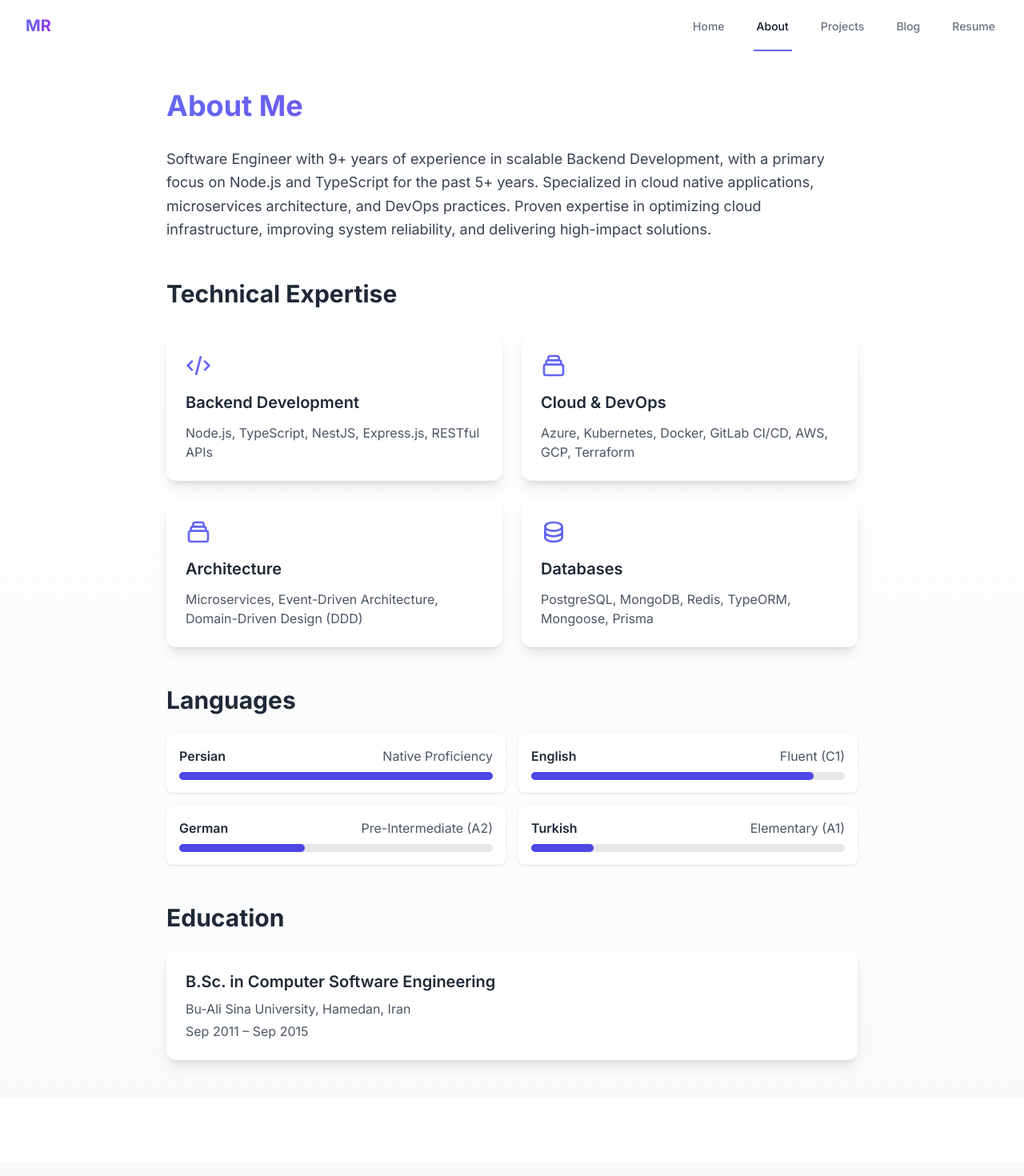
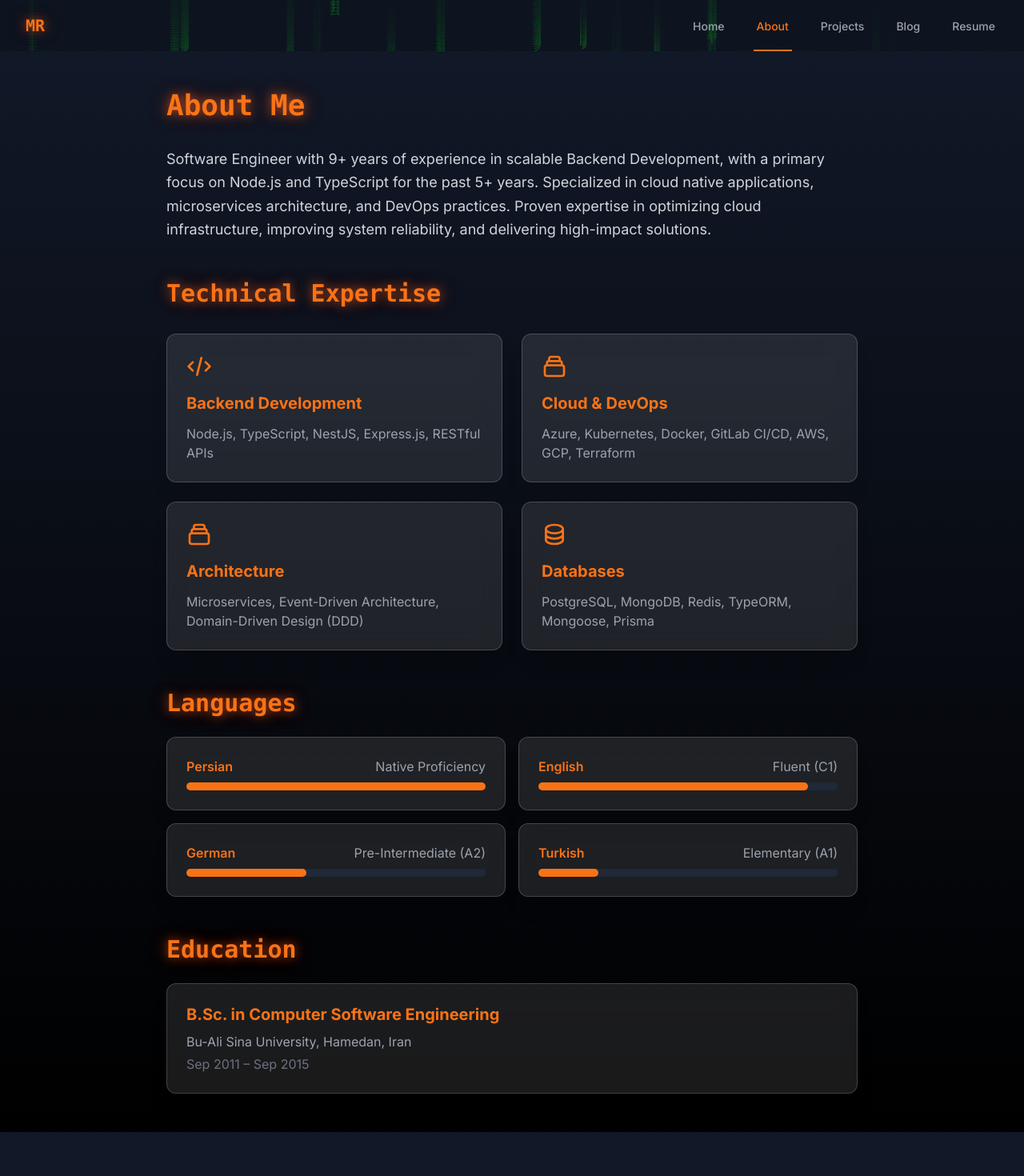
Before and after one commit to MRdevX/mrashidi.me, a Next.js app: page /about in a window 1280 px wide. Shown: the top 1470 px of the page at 80% size. Built offline with nearby package versions, Linux system fonts and the light colour scheme.

Commit message:
feat: enhance project page with animations and update navbar styles

```diff
--- a/src/app/about/page.tsx
+++ b/src/app/about/page.tsx
@@ -9,17 +9,15 @@ export default function About() {
   };
 
   return (
-    <div className="min-h-screen py-12 bg-gradient-to-b from-white to-gray-50 dark:from-gray-900 dark:to-gray-800">
+    <div className="min-h-screen py-12 bg-gradient-to-b from-gray-900 to-black">
       <div className="max-w-4xl mx-auto px-4">
         <motion.div initial="hidden" animate="visible" variants={fadeIn} transition={{ duration: 0.5 }}>
-          <h1 className="text-4xl font-bold mb-8 bg-clip-text text-transparent bg-gradient-to-r from-indigo-500 to-purple-600">
-            About Me
-          </h1>
+          <h1 className="text-4xl font-bold mb-8 text-orange-500 font-cyberpunk glow-text">About Me</h1>
         </motion.div>
 
         <div className="prose dark:prose-invert max-w-none">
           <motion.section className="mb-12" initial="hidden" animate="visible" variants={fadeIn} transition={{ delay: 0.2 }}>
-            <p className="text-lg mb-6 leading-relaxed text-gray-700 dark:text-gray-300">
+            <p className="text-lg mb-6 leading-relaxed text-gray-300">
               Software Engineer with 9+ years of experience in scalable Backend Development, with a primary focus on Node.js
               and TypeScript for the past 5+ years. Specialized in cloud native applications, microservices architecture, and
               DevOps practices. Proven expertise in optimizing cloud infrastructure, improving system reliability, and
@@ -28,7 +26,7 @@ export default function About() {
           </motion.section>
 
           <motion.section className="mb-12" initial="hidden" animate="visible" variants={fadeIn} transition={{ delay: 0.4 }}>
-            <h2 className="text-3xl font-bold mb-8 text-gray-800 dark:text-white">Technical Expertise</h2>
+            <h2 className="text-3xl font-bold mb-8 text-orange-500 font-cyberpunk glow-text">Technical Expertise</h2>
 
             <div className="grid grid-cols-1 md:grid-cols-2 gap-6">
               {[
@@ -91,22 +89,24 @@ export default function About() {
               ].map((skill, index) => (
                 <motion.div
                   key={skill.title}
-                  className="p-6 bg-white dark:bg-gray-800 rounded-xl shadow-lg hover:shadow-xl transition-all duration-300"
+                  className="feature-card group"
                   initial={{ opacity: 0, y: 20 }}
                   animate={{ opacity: 1, y: 0 }}
                   transition={{ delay: 0.6 + index * 0.1 }}
                   whileHover={{ scale: 1.02 }}
                 >
-                  <div className="text-indigo-500 dark:text-indigo-400 mb-4">{skill.icon}</div>
-                  <h3 className="text-xl font-semibold mb-3 text-gray-800 dark:text-white">{skill.title}</h3>
-                  <p className="text-gray-600 dark:text-gray-400">{skill.skills}</p>
+                  <div className="text-orange-500 group-hover:text-orange-400 transition-colors mb-4">{skill.icon}</div>
+                  <h3 className="text-xl font-bold mb-3 text-orange-500 group-hover:text-orange-400 transition-colors">
+                    {skill.title}
+                  </h3>
+                  <p className="text-gray-400 group-hover:text-gray-300 transition-colors">{skill.skills}</p>
                 </motion.div>
               ))}
             </div>
           </motion.section>
 
           <motion.section className="mb-12" initial="hidden" animate="visible" variants={fadeIn} transition={{ delay: 0.8 }}>
-            <h2 className="text-3xl font-bold mb-6 text-gray-800 dark:text-white">Languages</h2>
+            <h2 className="text-3xl font-bold mb-6 text-orange-500 font-cyberpunk glow-text">Languages</h2>
             <div className="grid grid-cols-1 md:grid-cols-2 gap-4">
               {[
                 { language: "Persian", level: "Native Proficiency", progress: 100 },
@@ -116,18 +116,20 @@ export default function About() {
               ].map((lang, index) => (
                 <motion.div
                   key={lang.language}
-                  className="p-4 bg-white dark:bg-gray-800 rounded-lg shadow"
+                  className="feature-card group"
                   initial={{ opacity: 0, x: -20 }}
                   animate={{ opacity: 1, x: 0 }}
                   transition={{ delay: 1 + index * 0.1 }}
                 >
                   <div className="flex justify-between mb-2">
-                    <span className="font-semibold text-gray-800 dark:text-white">{lang.language}</span>
-                    <span className="text-gray-600 dark:text-gray-400">{lang.level}</span>
+                    <span className="font-semibold text-orange-500 group-hover:text-orange-400 transition-colors">
+                      {lang.language}
+                    </span>
+                    <span className="text-gray-400 group-hover:text-gray-300 transition-colors">{lang.level}</span>
                   </div>
-                  <div className="w-full bg-gray-200 dark:bg-gray-700 rounded-full h-2.5">
+                  <div className="w-full bg-gray-800 rounded-full h-2.5">
                     <motion.div
-                      className="bg-indigo-600 h-2.5 rounded-full"
+                      className="bg-orange-500 h-2.5 rounded-full"
                       initial={{ width: 0 }}
                       animate={{ width: `${lang.progress}%` }}
                       transition={{ duration: 1, delay: 1.2 + index * 0.1 }}
@@ -139,11 +141,15 @@ export default function About() {
           </motion.section>
 
           <motion.section initial="hidden" animate="visible" variants={fadeIn} transition={{ delay: 1.2 }}>
-            <h2 className="text-3xl font-bold mb-6 text-gray-800 dark:text-white">Education</h2>
-            <div className="p-6 bg-white dark:bg-gray-800 rounded-xl shadow-lg">
-              <h3 className="text-xl font-semibold text-gray-800 dark:text-white">B.Sc. in Computer Software Engineering</h3>
-              <p className="text-gray-600 dark:text-gray-400 mt-2">Bu-Ali Sina University, Hamedan, Iran</p>
-              <p className="text-gray-600 dark:text-gray-400 mt-1">Sep 2011 – Sep 2015</p>
+            <h2 className="text-3xl font-bold mb-6 text-orange-500 font-cyberpunk glow-text">Education</h2>
+            <div className="feature-card group">
+              <h3 className="text-xl font-bold text-orange-500 group-hover:text-orange-400 transition-colors">
+                B.Sc. in Computer Software Engineering
+              </h3>
+              <p className="text-gray-400 group-hover:text-gray-300 transition-colors mt-2">
+                Bu-Ali Sina University, Hamedan, Iran
+              </p>
+              <p className="text-gray-500 mt-1">Sep 2011 – Sep 2015</p>
             </div>
           </motion.section>
         </div>
--- a/src/app/layout.tsx
+++ b/src/app/layout.tsx
@@ -2,6 +2,7 @@ import type { Metadata } from "next";
 import { Inter } from "next/font/google";
 import "./globals.css";
 import Navbar from "@/components/Navbar";
+import BackgroundEffects from "@/components/BackgroundEffects";
 
 const inter = Inter({ subsets: ["latin"] });
 
@@ -13,20 +14,20 @@ export const metadata: Metadata = {
 export default function RootLayout({ children }: { children: React.ReactNode }) {
   return (
     <html lang="en" className="scroll-smooth">
-      <body className={`${inter.className} bg-white dark:bg-gray-900 text-gray-900 dark:text-gray-100 min-h-screen`}>
+      <body className={`${inter.className} bg-gray-900 text-gray-100 min-h-screen relative`}>
+        <BackgroundEffects />
         <Navbar />
-        <main className="pt-16">{children}</main>
-        <footer className="mt-20 py-8 bg-gray-50 dark:bg-gray-800">
-          <div className="max-w-4xl mx-auto px-4 text-center">
-            <p className="text-gray-600 dark:text-gray-400">
-              © {new Date().getFullYear()} Mahdi Rashidi. All rights reserved.
-            </p>
-            <div className="mt-4 flex justify-center space-x-6">
+        <main className="pt-16 relative z-10">{children}</main>
+        <footer className="mt-20 py-8 relative z-10">
+          <div className="max-w-4xl mx-auto px-4">
+            <div className="glass-card p-8 text-center">
+              <p className="text-gray-400 mb-4">© {new Date().getFullYear()} Mahdi Rashidi. All rights reserved.</p>
+              <div className="flex justify-center space-x-6">
                 <a
                   href="https://github.com/mrdevx"
                   target="_blank"
                   rel="noopener noreferrer"
-                className="text-gray-400 hover:text-gray-500 dark:hover:text-gray-300"
+                  className="text-gray-400 hover:text-orange-500 transition-colors"
                 >
                   <span className="sr-only">GitHub</span>
                   <svg className="h-6 w-6" fill="currentColor" viewBox="0 0 24 24">
@@ -37,14 +38,14 @@ export default function RootLayout({ children }: { children: React.ReactNode })
                   href="https://linkedin.com/in/mrdevx"
                   target="_blank"
                   rel="noopener noreferrer"
-                className="text-gray-400 hover:text-gray-500 dark:hover:text-gray-300"
+                  className="text-gray-400 hover:text-orange-500 transition-colors"
                 >
                   <span className="sr-only">LinkedIn</span>
                   <svg className="h-6 w-6" fill="currentColor" viewBox="0 0 24 24">
                     <path d="M19 0h-14c-2.761 0-5 2.239-5 5v14c0 2.761 2.239 5 5 5h14c2.762 0 5-2.239 5-5v-14c0-2.761-2.238-5-5-5zm-11 19h-3v-11h3v11zm-1.5-12.268c-.966 0-1.75-.79-1.75-1.764s.784-1.764 1.75-1.764 1.75.79 1.75 1.764-.783 1.764-1.75 1.764zm13.5 12.268h-3v-5.604c0-3.368-4-3.113-4 0v5.604h-3v-11h3v1.765c1.396-2.586 7-2.777 7 2.476v6.759z" />
                   </svg>
                 </a>
-              <a href="mailto:m8rashidi@gmail.com" className="text-gray-400 hover:text-gray-500 dark:hover:text-gray-300">
+                <a href="mailto:m8rashidi@gmail.com" className="text-gray-400 hover:text-orange-500 transition-colors">
                   <span className="sr-only">Email</span>
                   <svg className="h-6 w-6" fill="none" stroke="currentColor" viewBox="0 0 24 24">
                     <path
@@ -57,6 +58,7 @@ export default function RootLayout({ children }: { children: React.ReactNode })
                 </a>
               </div>
             </div>
+          </div>
         </footer>
       </body>
     </html>
--- a/src/app/projects/page.tsx
+++ b/src/app/projects/page.tsx
@@ -1,3 +1,7 @@
+"use client";
+
+import { motion } from "framer-motion";
+
 const projects = [
   {
     title: "Distributed Cache System",
@@ -26,25 +30,57 @@ const projects = [
 ];
 
 export default function Projects() {
+  const container = {
+    hidden: { opacity: 0 },
+    show: {
+      opacity: 1,
+      transition: {
+        staggerChildren: 0.2,
+      },
+    },
+  };
+
+  const item = {
+    hidden: { opacity: 0, y: 20 },
+    show: { opacity: 1, y: 0 },
+  };
+
   return (
-    <div className="max-w-4xl mx-auto px-4">
-      <h1 className="text-3xl font-bold mb-8">Projects</h1>
+    <div className="min-h-screen py-12 bg-gradient-to-b from-gray-900 to-black">
+      <motion.div className="max-w-4xl mx-auto px-4" initial="hidden" animate="show" variants={container}>
+        <motion.h1 className="text-4xl font-bold mb-8 text-orange-500 font-cyberpunk glow-text" variants={item}>
+          Featured Projects
+        </motion.h1>
 
         <div className="grid grid-cols-1 md:grid-cols-2 gap-6">
-        {projects.map((project, index) => (
-          <div key={index} className="border border-gray-200 dark:border-gray-800 rounded-lg p-6">
-            <h2 className="text-xl font-bold mb-2">{project.title}</h2>
-            <p className="text-gray-600 dark:text-gray-400 mb-4">{project.description}</p>
+          {projects.map((project) => (
+            <motion.div key={project.title} className="feature-card group" variants={item} whileHover={{ scale: 1.02 }}>
+              <h2 className="text-xl font-bold mb-2 text-orange-500 group-hover:text-orange-400 transition-colors">
+                {project.title}
+              </h2>
+              <p className="text-gray-400 mb-4 group-hover:text-gray-300 transition-colors">{project.description}</p>
               <div className="flex flex-wrap gap-2">
-              {project.tech.map((tech, techIndex) => (
-                <span key={techIndex} className="px-2 py-1 bg-gray-100 dark:bg-gray-800 rounded text-sm">
+                {project.tech.map((tech) => (
+                  <span key={tech} className="tech-badge">
                     {tech}
                   </span>
                 ))}
               </div>
+              <div className="mt-4 flex justify-end">
+                <a
+                  href={project.link}
+                  className="text-orange-500 hover:text-orange-400 transition-colors flex items-center gap-1"
+                >
+                  View Project
+                  <svg className="w-4 h-4" fill="none" stroke="currentColor" viewBox="0 0 24 24">
+                    <path strokeLinecap="round" strokeLinejoin="round" strokeWidth={2} d="M14 5l7 7m0 0l-7 7m7-7H3" />
+                  </svg>
+                </a>
               </div>
+            </motion.div>
           ))}
         </div>
+      </motion.div>
     </div>
   );
 }
--- a/src/components/BackgroundEffects.tsx
+++ b/src/components/BackgroundEffects.tsx
@@ -1,3 +1,5 @@
+"use client";
+
 import { useEffect, useRef } from "react";
 import { motion } from "framer-motion";
 
--- a/src/components/Navbar.tsx
+++ b/src/components/Navbar.tsx
@@ -31,7 +31,7 @@ export default function Navbar() {
     <Disclosure
       as="nav"
       className={`fixed w-full z-50 transition-all duration-300 ${
-        isScrolled ? "bg-white/80 dark:bg-gray-900/80 backdrop-blur-md shadow-lg" : "bg-transparent"
+        isScrolled ? "glass-card backdrop-blur-md" : "bg-transparent"
       }`}
     >
       {({ open }) => (
@@ -39,9 +39,9 @@ export default function Navbar() {
           <div className="max-w-7xl mx-auto px-4 sm:px-6 lg:px-8">
             <div className="flex justify-between h-16">
               <div className="flex justify-between w-full">
-                <Link href="/" className="flex items-center flex-shrink-0 text-gray-800 dark:text-white">
+                <Link href="/" className="flex items-center flex-shrink-0">
                   <motion.span
-                    className="text-xl font-bold bg-clip-text text-transparent bg-gradient-to-r from-indigo-500 to-purple-600"
+                    className="text-xl font-bold text-orange-500 font-cyberpunk glow-text"
                     initial={{ opacity: 0, y: -20 }}
                     animate={{ opacity: 1, y: 0 }}
                     transition={{ duration: 0.5 }}
@@ -56,8 +56,8 @@ export default function Navbar() {
                       href={item.href}
                       className={`inline-flex items-center px-1 pt-1 text-sm font-medium border-b-2 transition-colors duration-200 ${
                         pathname === item.href
-                          ? "border-indigo-500 text-gray-900 dark:text-white"
-                          : "border-transparent text-gray-500 dark:text-gray-400 hover:border-gray-300 hover:text-gray-700 dark:hover:text-gray-300"
+                          ? "border-orange-500 text-orange-500"
+                          : "border-transparent text-gray-400 hover:text-orange-400 hover:border-orange-400"
                       }`}
                     >
                       {item.name}
@@ -66,7 +66,7 @@ export default function Navbar() {
                 </div>
               </div>
               <div className="-mr-2 flex items-center sm:hidden">
-                <Disclosure.Button className="inline-flex items-center justify-center p-2 rounded-md text-gray-400 hover:text-gray-500 hover:bg-gray-100 dark:hover:bg-gray-800 focus:outline-none focus:ring-2 focus:ring-inset focus:ring-indigo-500">
+                <Disclosure.Button className="inline-flex items-center justify-center p-2 rounded-md text-gray-400 hover:text-orange-500 hover:bg-gray-800/50 focus:outline-none focus:ring-2 focus:ring-inset focus:ring-orange-500">
                   <span className="sr-only">Open main menu</span>
                   {open ? (
                     <svg className="block h-6 w-6" fill="none" viewBox="0 0 24 24" strokeWidth="1.5" stroke="currentColor">
@@ -90,7 +90,7 @@ export default function Navbar() {
                 initial={{ opacity: 0, y: -10 }}
                 animate={{ opacity: 1, y: 0 }}
                 exit={{ opacity: 0, y: -10 }}
-                className="sm:hidden"
+                className="sm:hidden glass-card"
               >
                 <div className="pt-2 pb-3 space-y-1">
                   {navigation.map((item) => (
@@ -100,8 +100,8 @@ export default function Navbar() {
                       href={item.href}
                       className={`block py-2 pl-3 pr-4 text-base font-medium border-l-4 ${
                         pathname === item.href
-                          ? "border-indigo-500 text-indigo-700 dark:text-indigo-400 bg-indigo-50 dark:bg-gray-800"
-                          : "border-transparent text-gray-500 dark:text-gray-400 hover:bg-gray-50 dark:hover:bg-gray-800 hover:border-gray-300 hover:text-gray-700 dark:hover:text-gray-300"
+                          ? "border-orange-500 text-orange-500 bg-gray-800/50"
+                          : "border-transparent text-gray-400 hover:text-orange-400 hover:border-orange-400 hover:bg-gray-800/30"
                       }`}
                     >
                       {item.name}
```
Also changed, not shown: src/app/blog/page.tsx (+19 -20 lines), src/app/resume/page.tsx (+26 -30 lines). Lines whose indentation alone changed are shown as unchanged.
